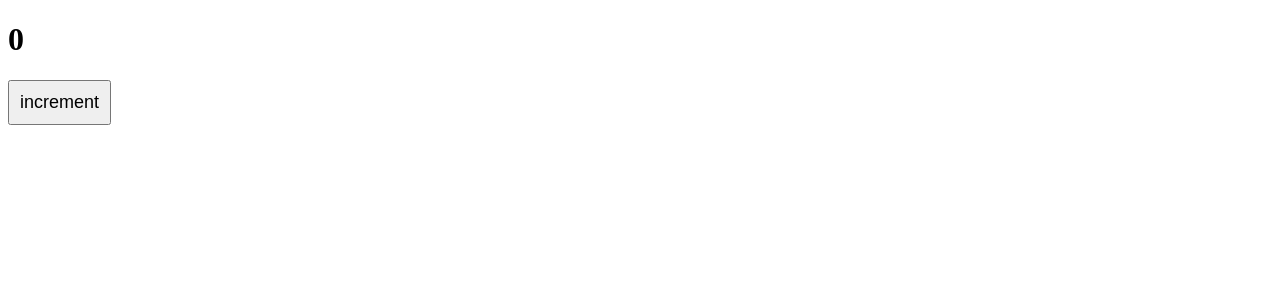
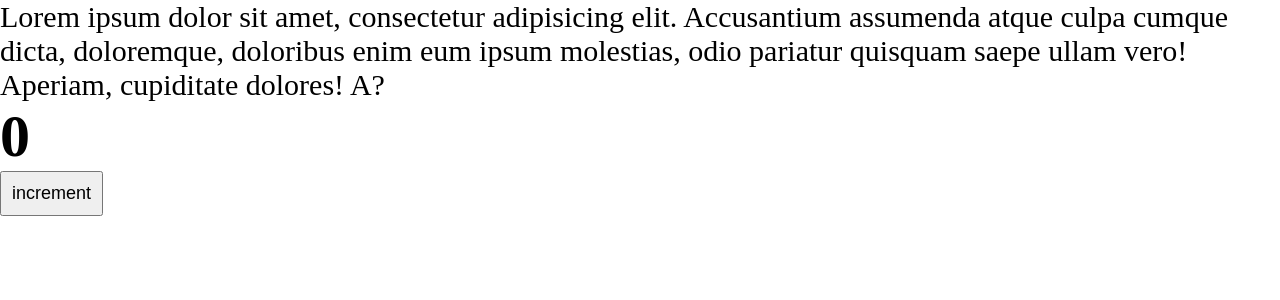
Before and after one commit to Husan-Negmatullaev/magnum-opus, a React app: page / in a window 1280 px wide. Shown: the top 300 px of the page. Built offline with nearby package versions, Linux system fonts and the light colour scheme.

Commit message:
feat: 01-05 Настраиваем css modules

```diff
--- a/package.json
+++ b/package.json
@@ -19,6 +19,7 @@
     "@types/webpack-dev-server": "^4.7.2",
     "css-loader": "^6.6.0",
     "html-webpack-plugin": "^5.5.0",
+    "mini-css-extract-plugin": "^2.5.3",
     "sass": "^1.49.9",
     "sass-loader": "^12.6.0",
     "style-loader": "^3.3.1",
--- /dev/null
+++ b/src/App.tsx
@@ -0,0 +1,14 @@
+import React from 'react';
+import {Counter} from "./components/Counter";
+import "./index.scss";
+
+const App = () => {
+    return (
+        <div className="app">
+            Lorem ipsum dolor sit amet, consectetur adipisicing elit. Accusantium assumenda atque culpa cumque dicta, doloremque, doloribus enim eum ipsum molestias, odio pariatur quisquam saepe ullam vero! Aperiam, cupiditate dolores! A?
+            <Counter />
+        </div>
+    );
+};
+
+export default App;
--- a/src/components/Counter.scss
+++ b/src/components/Counter.module.scss
@@ -1,4 +1,4 @@
-button {
+.action {
     padding: 10px;
     font-size: 18px;
 }
--- a/src/components/Counter.tsx
+++ b/src/components/Counter.tsx
@@ -1,5 +1,5 @@
 import React from 'react';
-import "./Counter.scss";
+import classes from "./Counter.module.scss";
 
 export const Counter = () => {
     const [count, setCount] = React.useState<number>(0);
@@ -7,7 +7,7 @@ export const Counter = () => {
     return (
         <div>
             <h1>{count}</h1>
-            <button onClick={() => setCount(prev => prev + 1)}>increment</button>
+            <button className={classes.action} onClick={() => setCount(prev => prev + 1)}>increment</button>
         </div>
     );
 };
--- /dev/null
+++ b/src/index.scss
@@ -0,0 +1,9 @@
+* {
+    margin: 0;
+    padding: 0;
+    box-sizing: border-box;
+}
+
+.app {
+    font-size: 30px;
+}
--- a/src/index.tsx
+++ b/src/index.tsx
@@ -1,10 +1,8 @@
 import {render} from "react-dom";
 import {Counter} from "./components/Counter";
-
+import App from "./App";
 
 render(
-    <div>
-        <Counter />
-    </div>,
+    <App />,
     document.getElementById("root")
 )
```
Also changed, not shown: src/globals.d.ts (added, +7 -0 lines), 4 other files (tests, documents, lock files or other folders).
